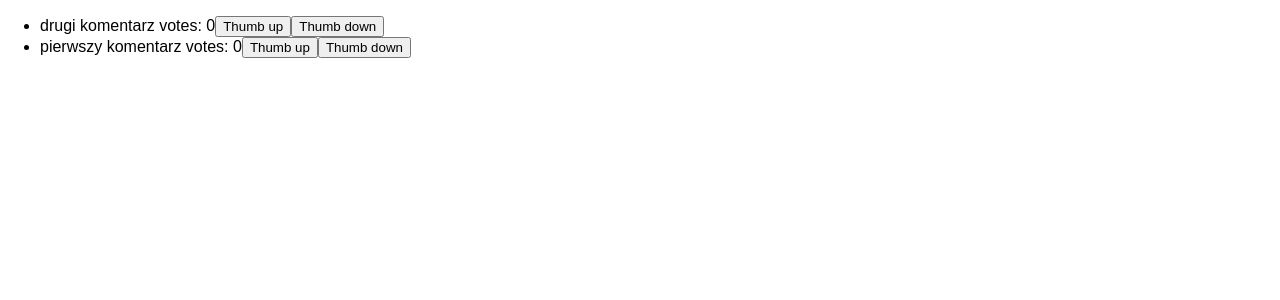
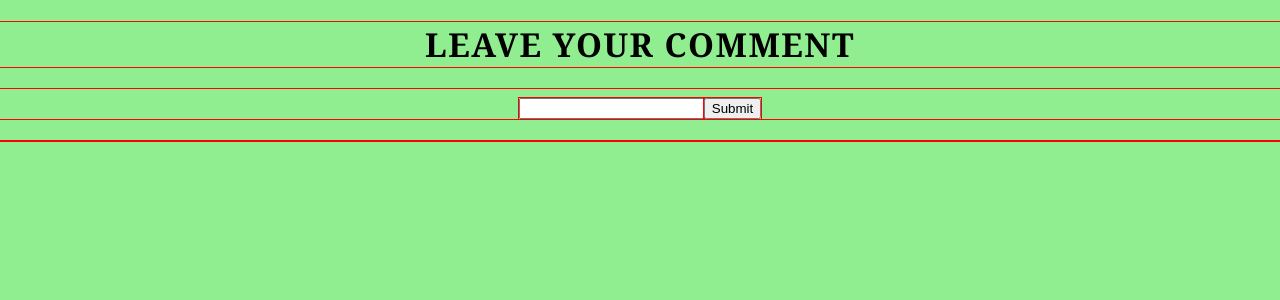
Before and after one commit to djrokita/Kodilla_19_7, a React (Create React App) app: page / in a window 1280 px wide. Shown: the top 300 px of the page. Built offline with nearby package versions, Linux system fonts and the light colour scheme.

Commit message:
Added next actions: add and remove comment

```diff
--- a/package.json
+++ b/package.json
@@ -7,7 +7,8 @@
     "react-dom": "^16.2.0",
     "react-redux": "^5.0.6",
     "react-scripts": "1.0.17",
-    "redux": "^3.7.2"
+    "redux": "^3.7.2",
+    "uuid": "^3.1.0"
   },
   "scripts": {
     "start": "react-scripts start",
--- a/src/App.css
+++ b/src/App.css
@@ -1,28 +1,3 @@
-.App {
-  text-align: center;
+* {
+  outline: 1px solid red;
 }
-
-.App-logo {
-  animation: App-logo-spin infinite 20s linear;
-  height: 80px;
-}
-
-.App-header {
-  background-color: #222;
-  height: 150px;
-  padding: 20px;
-  color: white;
-}
-
-.App-title {
-  font-size: 1.5em;
-}
-
-.App-intro {
-  font-size: large;
-}
-
-@keyframes App-logo-spin {
-  from { transform: rotate(0deg); }
-  to { transform: rotate(360deg); }
-}
--- a/src/App.js
+++ b/src/App.js
@@ -1,9 +1,13 @@
-import React, { Component } from 'react';
+import React, { Component } from 'react'
 import CommentsListContainer from './CommentsListContainer.js'
+import CommentForm from './CommentFormContainer'
+import styles from './App.css'
 
 const App = () => {
   return (
     <div>
+    	<h1>Leave Your comment</h1>
+      <CommentForm />
       <CommentsListContainer />
     </div>
   );
--- a/src/Comment.js
+++ b/src/Comment.js
@@ -1,11 +1,13 @@
 import React from 'react';
 
-const Comment = ({text, votes, id, getThumbUp, getThumbDown}) => {
+const Comment = ({text, votes, id, voteUp, voteDown, deleteComment, edit}) => {
 	return (
 		<li>
 			{text} <span>votes: {votes}</span>
-			<button onClick={() => getThumbUp(id)}>Thumb up</button>
-			<button onClick={() => getThumbDown(id)}>Thumb down</button>
+			<button onClick={() => voteUp(id)}>Thumb up</button>
+			<button onClick={() => voteDown(id)}>Thumb down</button>
+			<button onClick={() => deleteComment(id)}>X</button>
+			<button onClick={() => edit(text, id)}>Edit</button>
 		</li>
 	);
 };
--- a/src/CommentContainer.js
+++ b/src/CommentContainer.js
@@ -1,10 +1,12 @@
 import { connect } from 'react-redux';
 import Comment from './Comment';
-import { getThumbUp, getThumbDown } from './actions';
+import { getThumbUp, getThumbDown, removeComment, editComment } from './actions';
 
 const mapDispatchToProps = dispatch => ({
-  getThumbUp: (id) => dispatch(getThumbUp(id)),
-  getThumbDown: (id) => dispatch(getThumbDown(id))
+  voteUp: (id) => dispatch(getThumbUp(id)),
+  voteDown: (id) => dispatch(getThumbDown(id)),
+  deleteComment: (id) => dispatch(removeComment(id)),
+  edit: (text, id) => dispatch(editComment(text, id))
 });
 
 export default connect(null, mapDispatchToProps)(Comment);
--- /dev/null
+++ b/src/CommentForm.js
@@ -0,0 +1,16 @@
+import React from 'react'
+
+const CommentForm = ({ text }) => {
+	let commentText = '';
+	return (
+		<form onSubmit={(event) => {
+			text(commentText);
+			event.preventDefault();
+		}}>
+			<input onChange={e => commentText = e.target.value} />
+			<input type='submit' value='Submit' />
+		</form>
+	);
+}
+
+export default CommentForm
--- /dev/null
+++ b/src/CommentFormContainer.js
@@ -0,0 +1,9 @@
+import { connect } from 'react-redux';
+import CommentForm from './CommentForm';
+import { addComment } from './actions';
+
+const mapDispatchToProps = dispatch => ({
+	text: (content) => dispatch(addComment(content))
+});
+
+export default connect(null, mapDispatchToProps)(CommentForm);
--- a/src/index.css
+++ b/src/index.css
@@ -1,5 +1,15 @@
 body {
   margin: 0;
   padding: 0;
-  font-family: sans-serif;
+  font-family: 'Georgia';
+  text-align: center;
+  font-size: 22px;
+  background-color: lightgreen;
 }
+
+h1 {
+	font-size: 1.5em;
+	font-weight: 600;
+	letter-spacing: 1.5px;
+	text-transform: uppercase;
+}
--- a/src/index.js
+++ b/src/index.js
@@ -17,7 +17,4 @@ ReactDOM.render(
   document.getElementById('root')
 );
 
-store.dispatch(addComment('pierwszy komentarz'));
-store.dispatch(addComment('drugi komentarz'));
-
 registerServiceWorker();
```
